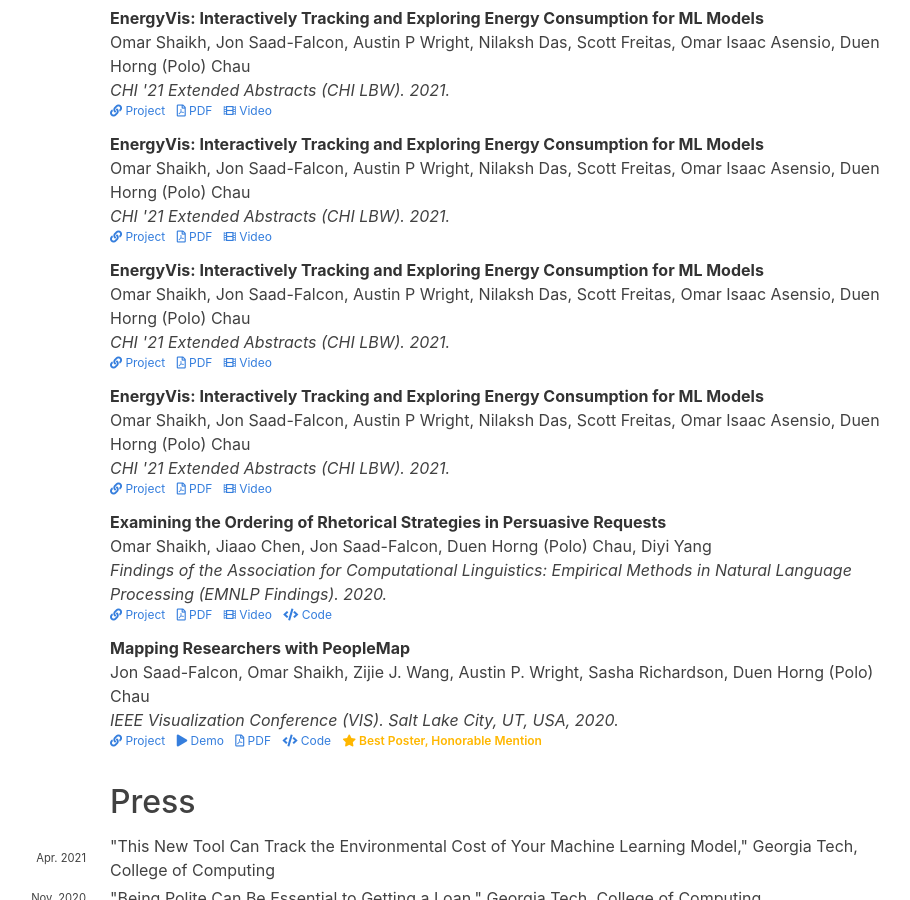
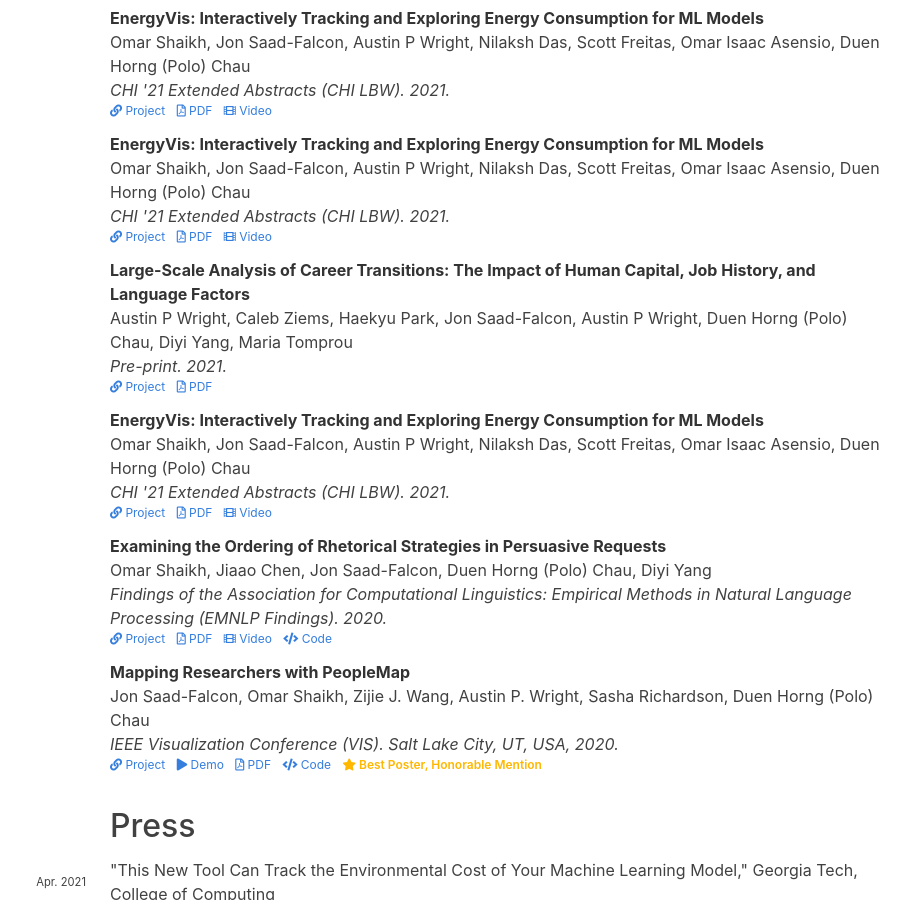
Before and after one commit to jonsaadfalcon/PersonalWebsite, a Jekyll site: the page built from cv.md, in a window 1280 px wide and 900 px high, scrolled down 1928 px. Shown: the whole window, without its empty margins (222-1132 px from the left). Built offline with Jekyll 4.4.1, drawn with Linux system fonts in a browser that asks for light colours; nearby versions of some CDN libraries; some web fonts are replaced; part of the change alters nothing that is shown.

Commit message:
Update 2021-06-15-human_capital.md

```diff
--- a/_posts/papers/2021-06-15-human_capital.md
+++ b/_posts/papers/2021-06-15-human_capital.md
@@ -1,39 +1,40 @@
 ---
 layout: paper
 categories: papers
-permalink: papers/energy-vis
-id: energy-vis
-title: "EnergyVis: Interactively Tracking and Exploring Energy Consumption for ML Models"
+permalink: papers/human_capital
+id: human_capital
+title: "Large-Scale Analysis of Career Transitions: The Impact of Human Capital, Job History, and Language Factors"
 authors:
-  - Omar Shaikh
+  - Austin P Wright
+  - Caleb Ziems
+  - Haekyu Park
   - Jon Saad-Falcon
   - Austin P Wright
-  - Nilaksh Das
-  - Scott Freitas
-  - Omar Isaac Asensio
   - Duen Horng (Polo) Chau
-venue: "CHI '21 Extended Abstracts"
-venue-shorthand: CHI LBW
+  - Diyi Yang
+  - Maria Tomprou
+venue: "Pre-print"
 year: 2021
-url: /papers/energy-vis
-pdf: https://arxiv.org/abs/2010.04625
-video: https://youtu.be/QuVsnS9p1Qc
+url: /papers/human_capital
+pdf: https://arxiv.org/abs/2106.11846
 type: conference
-image: /images/papers/21-energyvis-map.png
-figure: /images/featured/21-energyvis-overview.png
-feature-title: "EnergyVis"
-feature-description: "Interactively Tracking and Exploring Energy Consumption for ML Models"
+image: /images/papers/human_capital.png
+figure: /images/featured/human_capital.png
+feature-title: "Human Capital"
+feature-description: "Quantifying the Impact of Human Capital, Job History, and Language Factors on Job Seniority with a Large-scale Analysis of Resumes"
 featured: true
-feature-order: 1
+feature-order: 4
 selected: true
 bibtex: |-
 
-  @article{shaikh2021energyvis,
-    title={EnergyVis: Interactively Tracking and Exploring Energy Consumption for ML Models},
-    author={Shaikh, Omar and Saad-Falcon, Jon and Wright, Austin P and Das, Nilaksh and Freitas, Scott and Asensio, Omar Isaac and Chau, Duen Horng},
-    journal={arXiv preprint arXiv:2103.16435},
-    year={2021}
+  @misc{wright2021quantifying,
+      title={Quantifying the Impact of Human Capital, Job History, and Language Factors on Job Seniority with a Large-scale Analysis of Resumes},
+      author={Austin P Wright and Caleb Ziems and Haekyu Park and Jon Saad-Falcon and Duen Horng Chau and Diyi Yang and Maria Tomprou},
+      year={2021},
+      eprint={2106.11846},
+      archivePrefix={arXiv},
+      primaryClass={econ.GN}
   }
 ---
 
-The advent of larger machine learning (ML) models have improved state-of-the-art (SOTA) performance in various modeling tasks, ranging from computer vision to natural language. As ML models continue increasing in size, so does their respective energy consumption and computational requirements. However, the methods for tracking, reporting, and comparing energy consumption remain limited. We presentEnergyVis, an interactive energy consumption tracker for ML models. Consisting of multiple coordinated views, EnergyVis enables researchers to interactively track, visualize and compare model energy consumption across key energy consumption and carbon footprint metrics (kWh and CO2), helping users explore alternative deployment locations and hardware that may reduce carbon footprints. EnergyVis aims to raise awareness concerning computational sustainability by interactively highlighting excessive energy usage during model training; and by providing alternative training options to reduce energy usage.
+As job markets worldwide have become more competitive and applicant selection criteria have become more opaque, and different (and sometimes contradictory) information and advice is available for job seekers wishing to progress in their careers, it has never been more difficult to determine which factors in a résumé most effectively help career progression. In this work we present a novel, large scale dataset of over half a million résumés with preliminary analysis to begin to answer empirically which factors help or hurt people wishing to transition to more senior roles as they progress in their career. We find that previous experience forms the most important factor, outweighing other aspects of human capital, and find which language factors in a résumé have significant effects. This lays the groundwork for future inquiry in career trajectories using large scale data analysis and natural language processing techniques.
```
